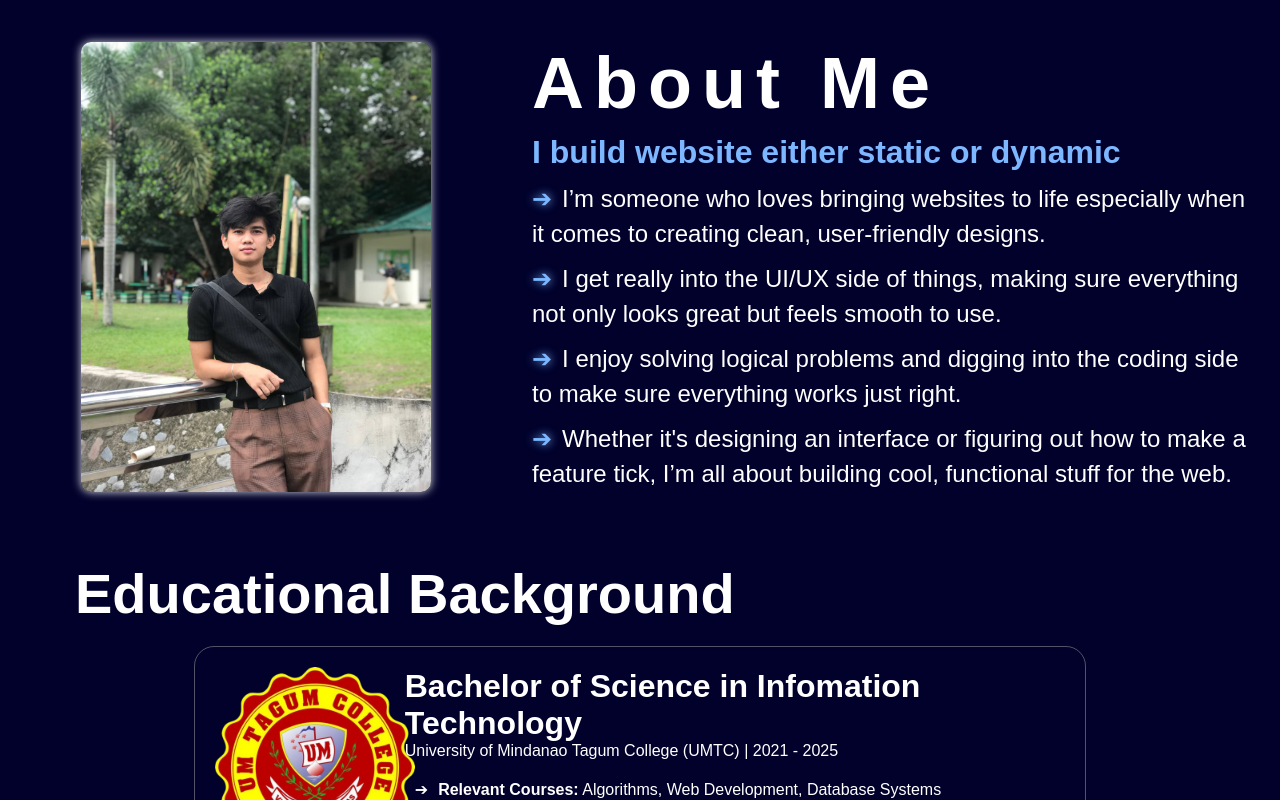
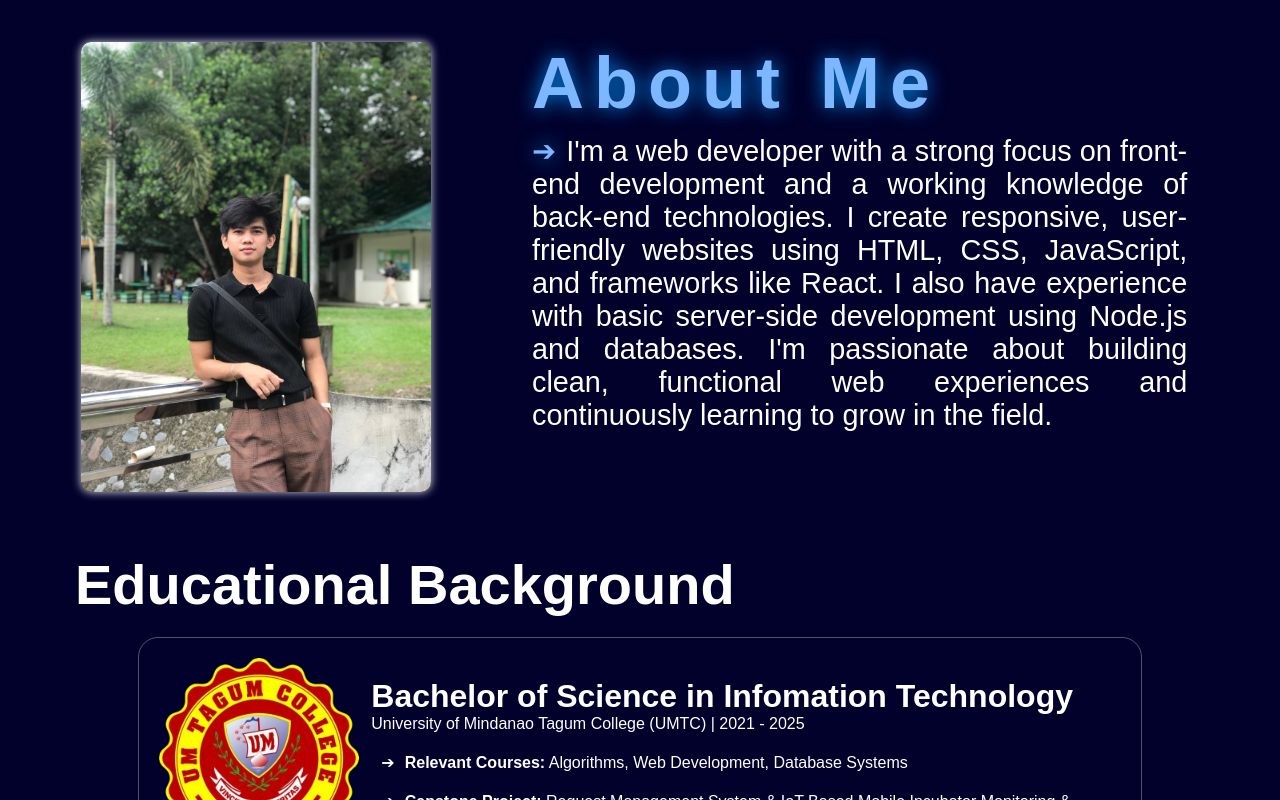
Before and after one commit to Bintooot/benaniasco-portfolio, a React (Vite) app: page / in a window 1280 px wide. Shown: the part 1040-1840 px from the top of the page. Built offline with nearby package versions, Linux system fonts and the light colour scheme.

Commit message:
chaning design

```diff
--- a/src/component/ProjectCard/ProjectCard.css
+++ b/src/component/ProjectCard/ProjectCard.css
@@ -8,8 +8,8 @@
   gap: 20px;
   border-radius: 10px;
   padding: 20px;
-  border: 1px solid rgba(255, 255, 255, 0.195);
-  box-shadow: 0 0 10px 0 rgba(31, 31, 31, 0.5);
+  box-shadow: 0px 0px 7px 0px rgba(255, 255, 255, 0.5);
+  background: linear-gradient(to bottom, #01012b, #0f3460);
   margin-bottom: 20px;
 }
 
@@ -56,9 +56,8 @@
 }
 
 .project-info > h2 {
-  font-size: 3rem;
+  font-size: 2.5rem;
   font-weight: 600;
-  color: #7db7ff;
 }
 
 .project-info > p {
--- a/src/component/SchoolCard/SchoolCard.css
+++ b/src/component/SchoolCard/SchoolCard.css
@@ -1,5 +1,5 @@
 .education-card {
-  width: 80%;
+  width: 90%;
   display: flex;
   padding: 20px;
   border: 1px solid rgba(159, 157, 157, 0.521);
--- a/src/component/Sections/AboutMe/AboutMe.css
+++ b/src/component/Sections/AboutMe/AboutMe.css
@@ -37,44 +37,32 @@ section.about-me-content > div.left-col > img:hover {
   transition: all 0.3s ease;
 }
 
-section.about-me-content > div.right-col > img {
-  width: 60%;
-}
-
 section.about-me-content > div.right-col {
   width: 60%;
   padding: 20px;
+}
+
+div.info-card {
+  width: 90%;
 }
 
 div.info-card > h2 {
   font-size: 4.5rem;
   margin-bottom: 10px;
   letter-spacing: 10px;
+  color: #7db7ff;
+  filter: drop-shadow(0 0 10px #018cf0);
+}
+div.info-card > p {
+  text-align: justify;
+  font-size: 1.8rem;
 }
 
-div.info-card > h3 {
-  font-size: 2rem;
-  margin-bottom: 10px;
-  color: #7db7ff;
-}
-
-div.info-card > ul {
-  list-style: none;
-  padding: 0;
-  margin: 0;
-  line-height: 35px;
-}
-
-div.info-card > ul > li {
-  margin-bottom: 10px;
-  font-size: 1.5rem;
-}
-
-div.info-card > ul > li::before {
+div.info-card > p::before {
   content: "➔";
   color: #7db7ff;
   margin-right: 10px;
-  filter: drop-shadow(0 0 5px #7db7ff);
+  filter: drop-shadow(0 0 10px #018cf0);
 }
 
 .educ-background-wrapper {
--- a/src/component/Sections/AboutMe/AboutMe.jsx
+++ b/src/component/Sections/AboutMe/AboutMe.jsx
@@ -17,26 +17,15 @@ const AboutMe = (props) => {
           <div className="right-col">
             <div className="info-card">
               <h2>About Me</h2>
-              <h3> I build website either static or dynamic</h3>
-              <ul>
-                <li>
-                  I’m someone who loves bringing websites to life especially
-                  when it comes to creating clean, user-friendly designs.
-                </li>
-                <li>
-                  I get really into the UI/UX side of things, making sure
-                  everything not only looks great but feels smooth to use.
-                </li>
-                <li>
-                  I enjoy solving logical problems and digging into the coding
-                  side to make sure everything works just right.
-                </li>
-                <li>
-                  Whether it's designing an interface or figuring out how to
-                  make a feature tick, I’m all about building cool, functional
-                  stuff for the web.
-                </li>
-              </ul>
+              <p>
+                I'm a web developer with a strong focus on front-end development
+                and a working knowledge of back-end technologies. I create
+                responsive, user-friendly websites using HTML, CSS, JavaScript,
+                and frameworks like React. I also have experience with basic
+                server-side development using Node.js and databases. I'm
+                passionate about building clean, functional web experiences and
+                continuously learning to grow in the field.
+              </p>
             </div>
           </div>
         </section>
--- a/src/component/Sections/Projects/Projects.css
+++ b/src/component/Sections/Projects/Projects.css
@@ -1,19 +1,17 @@
 .projects-wrapper {
   font-family: Arial, Helvetica, sans-serif;
-    background-image: url('../../../assets/background/top-bg.svg');
-    background-size: cover;
-    background-position: center;
-    background-repeat: no-repeat;
 }
 
 .projects-wrapper > h2 {
   font-size: 5rem;
   text-align: center;
   letter-spacing: 10px;
+  color: #7db7ff;
+  filter: drop-shadow(0 0 10px #018cf0);
   margin-bottom: 20px;
 }
 
-.projects-container{
+.projects-container {
   display: flex;
   flex-direction: column;
   align-items: center;
@@ -21,35 +19,33 @@
 }
 
 @media screen and (max-width: 1024px) {
-    .projects-wrapper > h2{
+  .projects-wrapper > h2 {
     font-size: 3rem;
     transition: all 0.3s ease;
     letter-spacing: 10px;
   }
-
-
 }
 
 @media screen and (max-width: 768px) {
-    .projects-wrapper > h2{
+  .projects-wrapper > h2 {
     font-size: 2rem;
     transition: all 0.3s ease;
   }
 }
 
 .projects-wrapper > h2 {
-    animation: fadeInUp 1s ease-in-out;
+  animation: fadeInRight 1s ease-in-out;
   animation-timeline: view();
   animation-range: entry 0% cover 50%;
 }
 
-@keyframes fadeInUp {
+@keyframes fadeInRight {
   from {
     opacity: 0;
-        transform: translateY(100px);
+    transform: translateX(100px);
   }
   to {
     opacity: 1;
-        transform: translateY(0);
+    transform: translateX(0);
   }
 }
--- a/src/component/Sections/Skills/Skills.css
+++ b/src/component/Sections/Skills/Skills.css
@@ -7,15 +7,12 @@
 
 .skills-header > h2 {
   font-size: 5rem;
+  color: #7db7ff;
+  filter: drop-shadow(0 0 10px #018cf0);
   text-align: center;
   transition: all 0.3s ease;
   letter-spacing: 20px;
   margin-bottom: 20px;
-}
-
-.skills-header > p {
-  font-size: 2.5rem;
-  color: #7db7ff;
 }
 
 div.data {
```
Also changed, not shown: src/assets/background/bottom-bg.svg (renamed from src/assets/background/bottom-wave.svg). Lines whose indentation alone changed are shown as unchanged.
